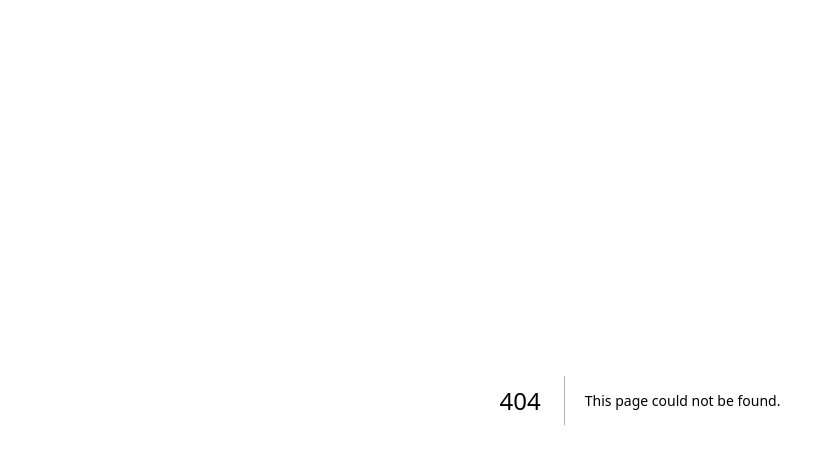
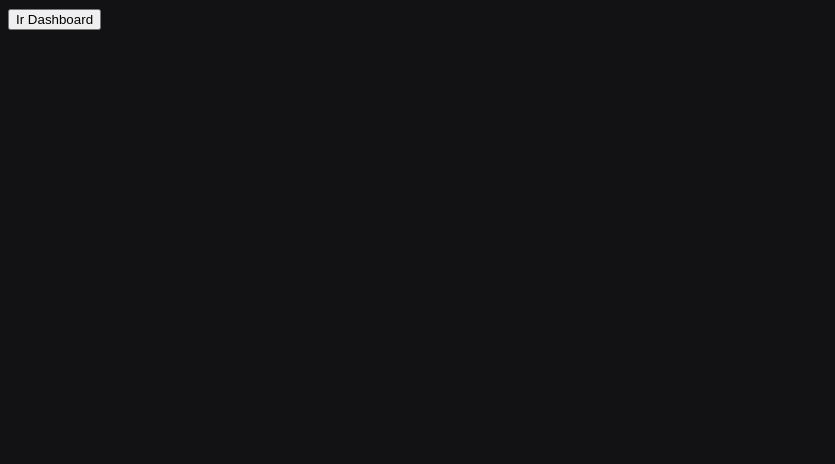
Before and after one commit to TiagoGadonski/area-do-aluno, a Next.js app: page /signin in a window 1280 px wide. Before the commit this address had no page. Shown: the top 464 px of the page, without its empty margins (0-835 px from the left). Built offline with nearby package versions, Linux system fonts and the light colour scheme.

Commit message:
creation of the project structure and first pages

```diff
--- a/src/app/globals.css
+++ b/src/app/globals.css
@@ -1,107 +1,4 @@
-:root {
-  --max-width: 1100px;
-  --border-radius: 12px;
-  --font-mono: ui-monospace, Menlo, Monaco, "Cascadia Mono", "Segoe UI Mono",
-    "Roboto Mono", "Oxygen Mono", "Ubuntu Monospace", "Source Code Pro",
-    "Fira Mono", "Droid Sans Mono", "Courier New", monospace;
-
-  --foreground-rgb: 0, 0, 0;
-  --background-start-rgb: 214, 219, 220;
-  --background-end-rgb: 255, 255, 255;
-
-  --primary-glow: conic-gradient(
-    from 180deg at 50% 50%,
-    #16abff33 0deg,
-    #0885ff33 55deg,
-    #54d6ff33 120deg,
-    #0071ff33 160deg,
-    transparent 360deg
-  );
-  --secondary-glow: radial-gradient(
-    rgba(255, 255, 255, 1),
-    rgba(255, 255, 255, 0)
-  );
-
-  --tile-start-rgb: 239, 245, 249;
-  --tile-end-rgb: 228, 232, 233;
-  --tile-border: conic-gradient(
-    #00000080,
-    #00000040,
-    #00000030,
-    #00000020,
-    #00000010,
-    #00000010,
-    #00000080
-  );
-
-  --callout-rgb: 238, 240, 241;
-  --callout-border-rgb: 172, 175, 176;
-  --card-rgb: 180, 185, 188;
-  --card-border-rgb: 131, 134, 135;
+body {
+  background-color: #121214;
+  color: white;
 }
-
-@media (prefers-color-scheme: dark) {
-  :root {
-    --foreground-rgb: 255, 255, 255;
-    --background-start-rgb: 0, 0, 0;
-    --background-end-rgb: 0, 0, 0;
-
-    --primary-glow: radial-gradient(rgba(1, 65, 255, 0.4), rgba(1, 65, 255, 0));
-    --secondary-glow: linear-gradient(
-      to bottom right,
-      rgba(1, 65, 255, 0),
-      rgba(1, 65, 255, 0),
-      rgba(1, 65, 255, 0.3)
-    );
-
-    --tile-start-rgb: 2, 13, 46;
-    --tile-end-rgb: 2, 5, 19;
-    --tile-border: conic-gradient(
-      #ffffff80,
-      #ffffff40,
-      #ffffff30,
-      #ffffff20,
-      #ffffff10,
-      #ffffff10,
-      #ffffff80
-    );
-
-    --callout-rgb: 20, 20, 20;
-    --callout-border-rgb: 108, 108, 108;
-    --card-rgb: 100, 100, 100;
-    --card-border-rgb: 200, 200, 200;
-  }
-}
-
-* {
-  box-sizing: border-box;
-  padding: 0;
-  margin: 0;
-}
-
-html,
-body {
-  max-width: 100vw;
-  overflow-x: hidden;
-}
-
-body {
-  color: rgb(var(--foreground-rgb));
-  background: linear-gradient(
-      to bottom,
-      transparent,
-      rgb(var(--background-end-rgb))
-    )
-    rgb(var(--background-start-rgb));
-}
-
-a {
-  color: inherit;
-  text-decoration: none;
-}
-
-@media (prefers-color-scheme: dark) {
-  html {
-    color-scheme: dark;
-  }
-}
--- /dev/null
+++ b/src/app/signin/page.tsx
@@ -0,0 +1,18 @@
+"use client";
+import { useRouter } from "next/navigation";
+
+export default function SigninPage() {
+  const router = useRouter();
+
+  return (
+    <>
+      <button
+        onClick={() => {
+          router.push("/dashboard");
+        }}
+      >
+        Ir Dashboard
+      </button>
+    </>
+  );
+}
```
Also changed, not shown: src/app/dashboard/page.tsx (added, +18 -0 lines), src/app/page.tsx (+8 -90 lines).
